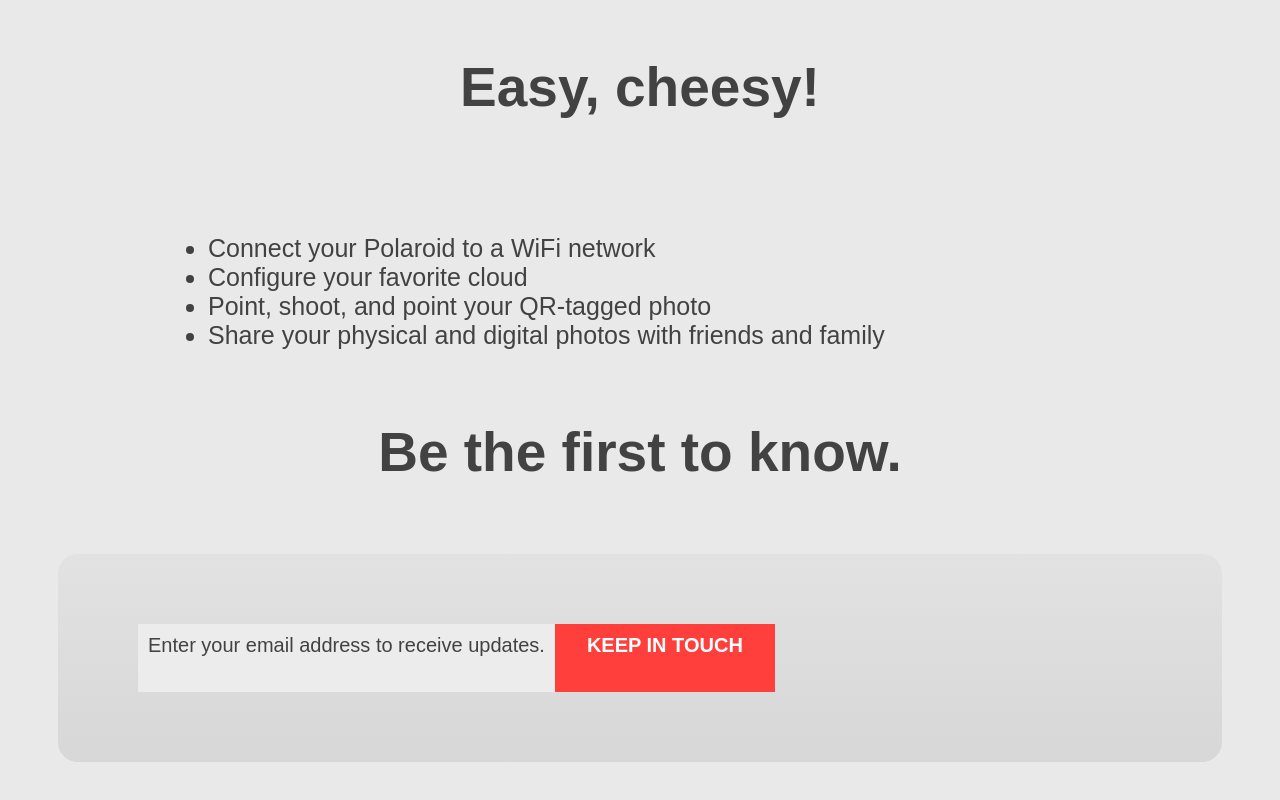
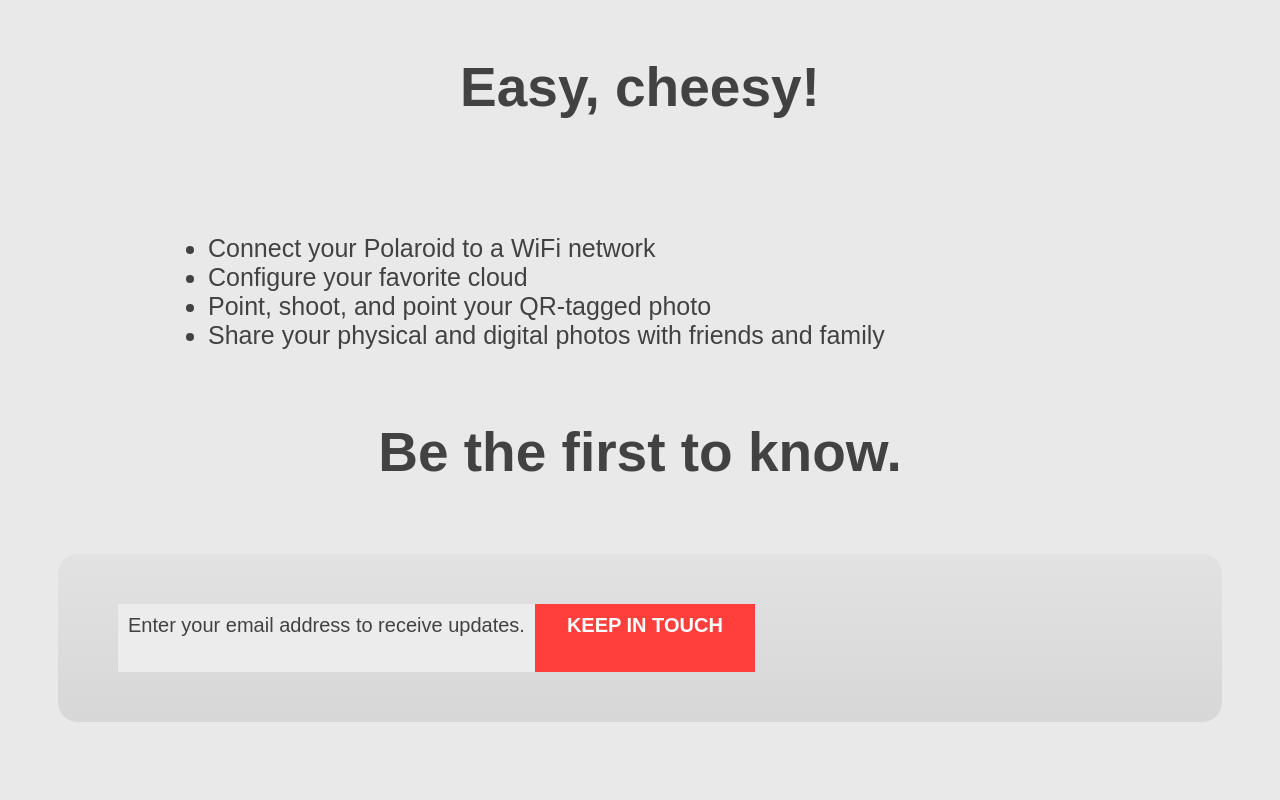
Before and after one commit to kseniya01/polaroid-cloud, a plain HTML site: page index.html in a window 1280 px wide. Shown: the part 1783-2583 px from the top of the page. After the commit the page ends 2555 px from the top, so only its background shows below. Drawn offline with Linux system fonts and the light colour scheme.

Commit message:
Update screen.css

```diff
--- a/screen.css
+++ b/screen.css
@@ -144,8 +144,5 @@ p {
 }
 
 .input {
-    margin-top: 20px;
-    margin-bottom: 20px;
-    margin-left: 20px;
-    margin-right: 20px;
+    vertical-align: middle;
 }
```
